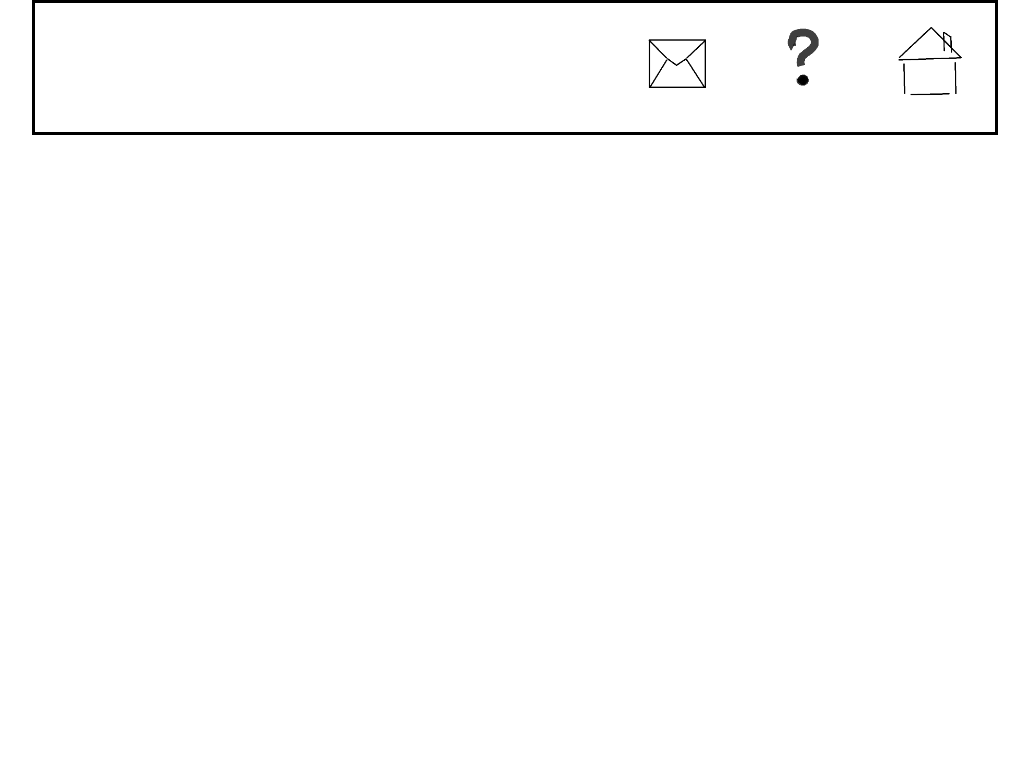
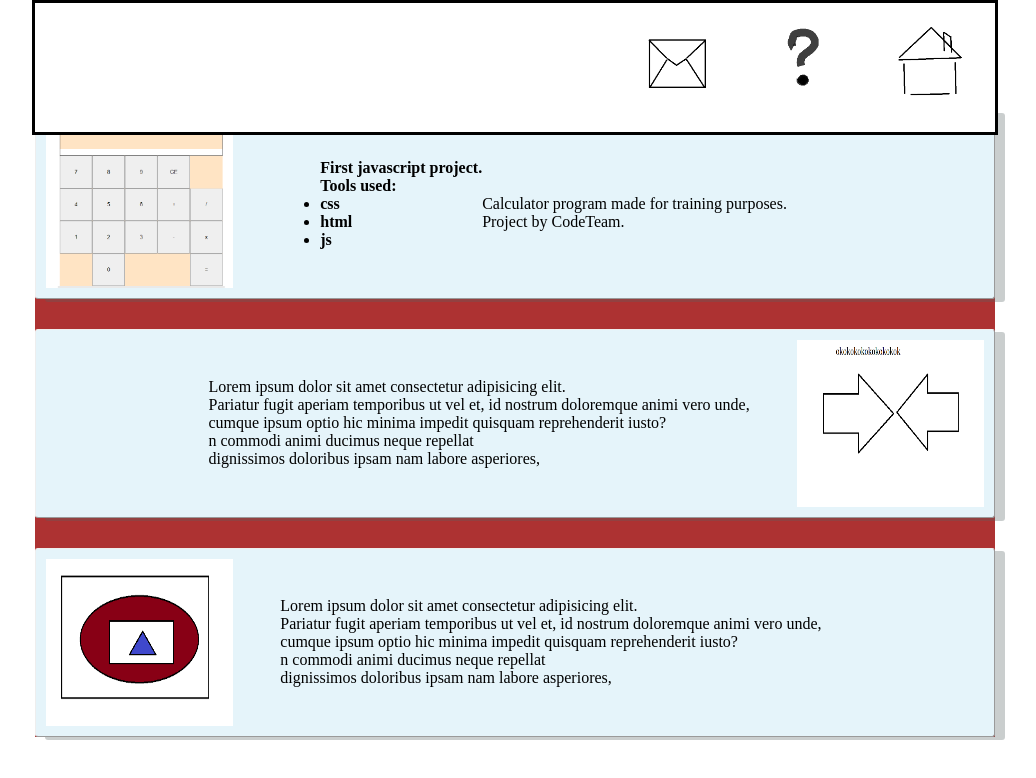
Before and after one commit to szymonbasiul/bosoreactproject, a React (Create React App) app: page / in a window 1280 px wide. Shown: the top 778 px of the page, without its empty margins (125-1161 px from the left). Built offline with nearby package versions, Linux system fonts and the light colour scheme.

Commit message:
adding Home component with styles

```diff
--- a/src/App.js
+++ b/src/App.js
@@ -2,18 +2,17 @@
 import './App.css';
 import Navbar from './components/Navbar';
 import {BrowserRouter, Route, Switch} from 'react-router-dom';
+import Home from './components/Home';
 
-function ErrorComponent (){
-  return <div>eroor</div>
-}
-function Home (){
-  return <div>HOME</div>
-}
+
 function Contact (){
   return <div>contact</div>
 }
 function About (){
   return <div>about</div>
+}
+function ErrorComponent (){
+  return <div>eroor</div>
 }
 function App() {
 
--- /dev/null
+++ b/src/components/Home.css
@@ -0,0 +1,61 @@
+#project-container{
+    display: grid;
+    grid-template-columns: 1fr 1fr 1fr;
+    grid-template-rows: 1fr 1fr 1fr;
+    margin-top: 80px;
+}
+
+.project-class{
+    border: 1px;
+    border-radius: 3px;
+    border-style: outset;
+    margin-top: 30px;
+    background-color: #e5f4fa;
+    box-shadow: 10px 3px #5460634f;
+    padding: 1%;
+}
+
+.pro-image{
+    max-width: 20%;
+    height: auto;
+    transition: box-shadow 1s;
+    cursor: pointer;
+    }
+
+.pro-image:hover{
+    box-shadow: 10px 10px 10px #5460634f;
+}
+
+.pro-text{
+    display: flex;
+    align-items: center;
+    text-align: justify;
+    margin-left: 5%;
+    margin-right: 5%;
+
+}
+.pro-text ul{
+    font-weight: bolder;
+}
+
+#project1{
+    display: flex;
+    grid-column: 1/4;
+    grid-row: 1/2;
+
+}
+#project2{
+    display: flex;
+    flex-direction: row-reverse;
+    grid-column: 1/4;
+    grid-row: 2/3;
+
+
+}
+#project3{
+    display: flex;
+    grid-column: 1/4;
+    grid-row: 3/4;
+
+
+}
--- /dev/null
+++ b/src/components/Home.js
@@ -0,0 +1,41 @@
+import React from 'react';
+import './Home.css';
+import project1pic from '../img/project1pic.png';
+import project2pic from '../img/project2pic.png';
+import project3pic from '../img/project3pic.png';
+
+function Home(){
+    const loremIpsum =(<div class="pro-text" >Lorem ipsum dolor sit amet consectetur adipisicing elit.<br/> Pariatur fugit aperiam temporibus ut vel et,
+    id nostrum doloremque animi vero unde,<br/> cumque ipsum optio hic minima impedit quisquam reprehenderit iusto?<br/>
+    n commodi animi ducimus neque repellat <br/>dignissimos doloribus ipsam nam labore asperiores,<br/>
+</div>)
+ const temporaryDivObject =(
+    <div id="project-container">
+            <div class="project-class" id="project1">
+                <img class="pro-image"  src={project1pic}/>
+                <div className="pro-text" >
+                    <ul>First javascript project.<br/>
+                   Tools used:
+                    <li>css</li>
+                    <li>html</li>
+                    <li>js</li>
+                    </ul>
+                    <br/>
+                    Calculator program made for training purposes. <br/>
+                    Project by CodeTeam.
+                </div>
+            </div>
+            <div class="project-class" id="project2">
+                <img class="pro-image"  src={project2pic}/>
+                {loremIpsum}
+            </div>
+            <div class="project-class" id="project3">
+                <img class="pro-image"  src={project3pic} />
+                {loremIpsum}
+            </div>
+    </div>
+ )
+
+    return temporaryDivObject
+}
+export default Home;
```
Also changed, not shown: 1 other file (tests, documents, lock files or other folders).
